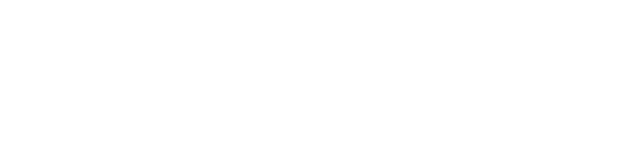
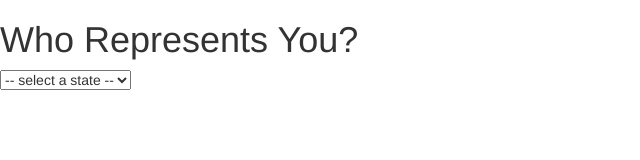
Before and after one commit to sagarpatel8384/who-represents-you, a plain HTML site: page index.html in a window 1280 px wide. Shown: the whole page, without its empty margins (0-640 px from the left). Drawn offline with nearby package versions, Linux system fonts and the light colour scheme.

Commit message:
set up jquery and index

```diff
--- /dev/null
+++ b/app/controllers/applicationController.js
@@ -0,0 +1,7 @@
+$('#house-or-senate').hide();
+
+$(
+  $('#select-state').on("change", function(){
+    $('#house-or-senate').show();
+  })
+)
--- /dev/null
+++ b/app/controllers/electedOfficialsController.js
@@ -0,0 +1,14 @@
+app.electedOfficial.controller = {}
+
+app.electedOfficial.controller.create = {
+  initialize: function(event){
+    event.preventDefault();
+  },
+  render: function(official){
+
+  }
+}
+
+$(
+  $('#house-or-senate').hide()
+)
--- /dev/null
+++ b/app/views/states.js
@@ -0,0 +1,58 @@
+var states = {
+    "AL": "Alabama",
+    "AK": "Alaska",
+    "AZ": "Arizona",
+    "AR": "Arkansas",
+    "CA": "California",
+    "CO": "Colorado",
+    "CT": "Connecticut",
+    "DE": "Delaware",
+    "FL": "Florida",
+    "GA": "Georgia",
+    "HI": "Hawaii",
+    "ID": "Idaho",
+    "IL": "Illinois",
+    "IN": "Indiana",
+    "IA": "Iowa",
+    "KS": "Kansas",
+    "KY": "Kentucky",
+    "LA": "Louisiana",
+    "ME": "Maine",
+    "MD": "Maryland",
+    "MA": "Massachusetts",
+    "MI": "Michigan",
+    "MN": "Minnesota",
+    "MS": "Mississippi",
+    "MO": "Missouri",
+    "MT": "Montana",
+    "NE": "Nebraska",
+    "NV": "Nevada",
+    "NH": "New Hampshire",
+    "NJ": "New Jersey",
+    "NM": "New Mexico",
+    "NY": "New York",
+    "NC": "North Carolina",
+    "ND": "North Dakota",
+    "OH": "Ohio",
+    "OK": "Oklahoma",
+    "OR": "Oregon",
+    "PA": "Pennsylvania",
+    "RI": "Rhode Island",
+    "SC": "South Carolina",
+    "SD": "South Dakota",
+    "TN": "Tennessee",
+    "TX": "Texas",
+    "UT": "Utah",
+    "VT": "Vermont",
+    "VA": "Virginia",
+    "WA": "Washington",
+    "WV": "West Virginia",
+    "WI": "Wisconsin",
+    "WY": "Wyoming"
+}
+$(
+    $.each(states, function(abbrev, stateName){
+        // debugger;
+        $('#select-state').append("<option value = '" + abbrev + "'>" + stateName + "</option>")
+    })
+)
--- a/index.html
+++ b/index.html
@@ -3,15 +3,33 @@
   <meta charset="UTF-8">
   <title>Who Represents You?</title>
   <!-- Latest compiled and minified CSS -->
-<link rel="stylesheet" href="https://maxcdn.bootstrapcdn.com/bootstrap/3.3.6/css/bootstrap.min.css" integrity="sha384-1q8mTJOASx8j1Au+a5WDVnPi2lkFfwwEAa8hDDdjZlpLegxhjVME1fgjWPGmkzs7" crossorigin="anonymous">
-
+  <link rel="stylesheet" href="https://maxcdn.bootstrapcdn.com/bootstrap/3.3.6/css/bootstrap.min.css" integrity="sha384-1q8mTJOASx8j1Au+a5WDVnPi2lkFfwwEAa8hDDdjZlpLegxhjVME1fgjWPGmkzs7" crossorigin="anonymous">
 </head>
 <body>
+  <h1> Who Represents You? </h1>
+  <form id = "select-official">
+    <select id = "select-state">
+      <option value = "" disabled selected>-- select a state --</option>
+    </select>
+    <select id = "house-or-senate">
+    <option value = "" disabled selected>-- select house or senate --</option>
+      <option value = "senate">Senate</option>
+      <option value = "house">House of Representatives</option>
+    </select>
+  </form>
+
   <script src="assets/js/jquery-2.2.2.min.js"></script>
   <script src="assets/js/underscore.js"></script>
   <script src="app/app.js"></script>
+  <!-- models -->
   <script src="app/models/electedOfficial.js"></script>
   <script src="app/models/houseMember.js"></script>
-    <script src="app/models/senateMember.js"></script>
+  <script src="app/models/senateMember.js"></script>
+  <!-- views -->
+  <script src="app/views/states.js"></script>
+  <script src="app/views/states.js"></script>
+  <!-- controllers -->
+  <script src="app/controllers/electedOfficialsController.js"></script>
+  <script src="app/controllers/applicationController.js"></script>
 </body>
 </html>
```
